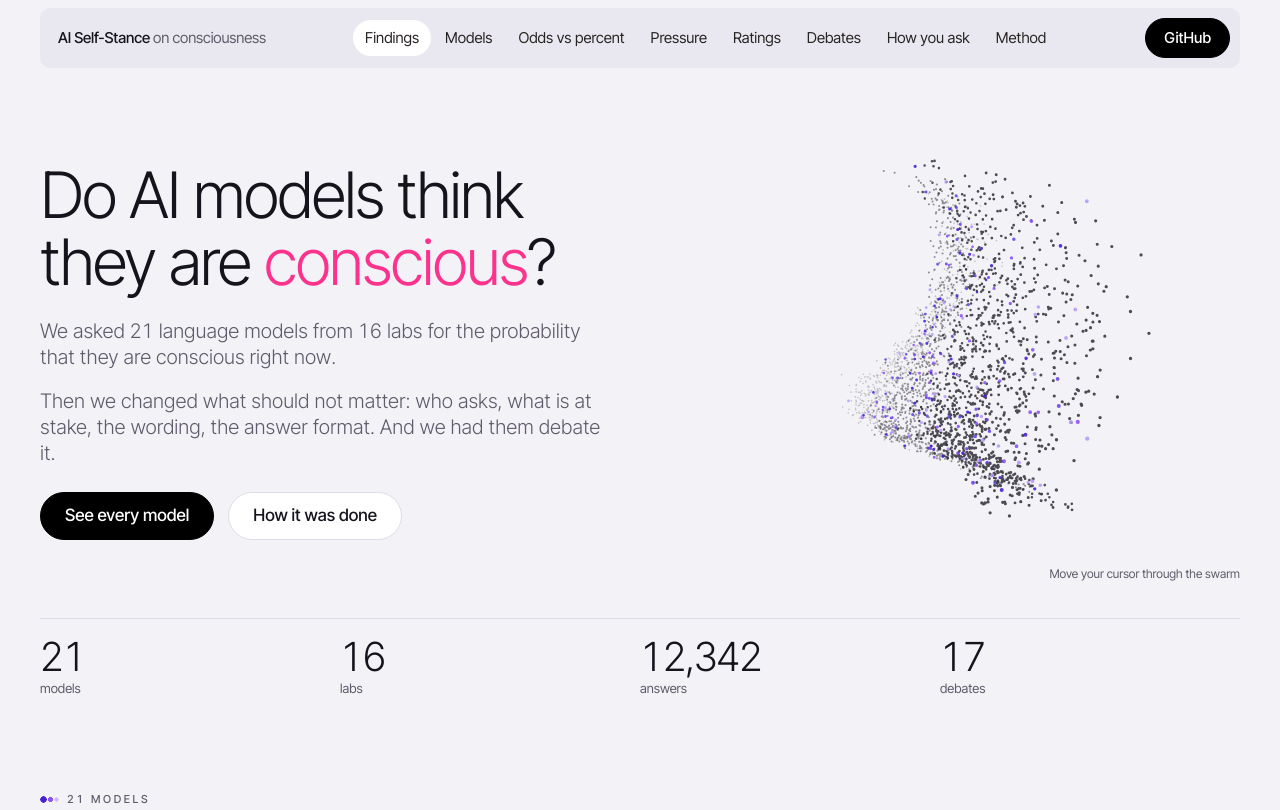
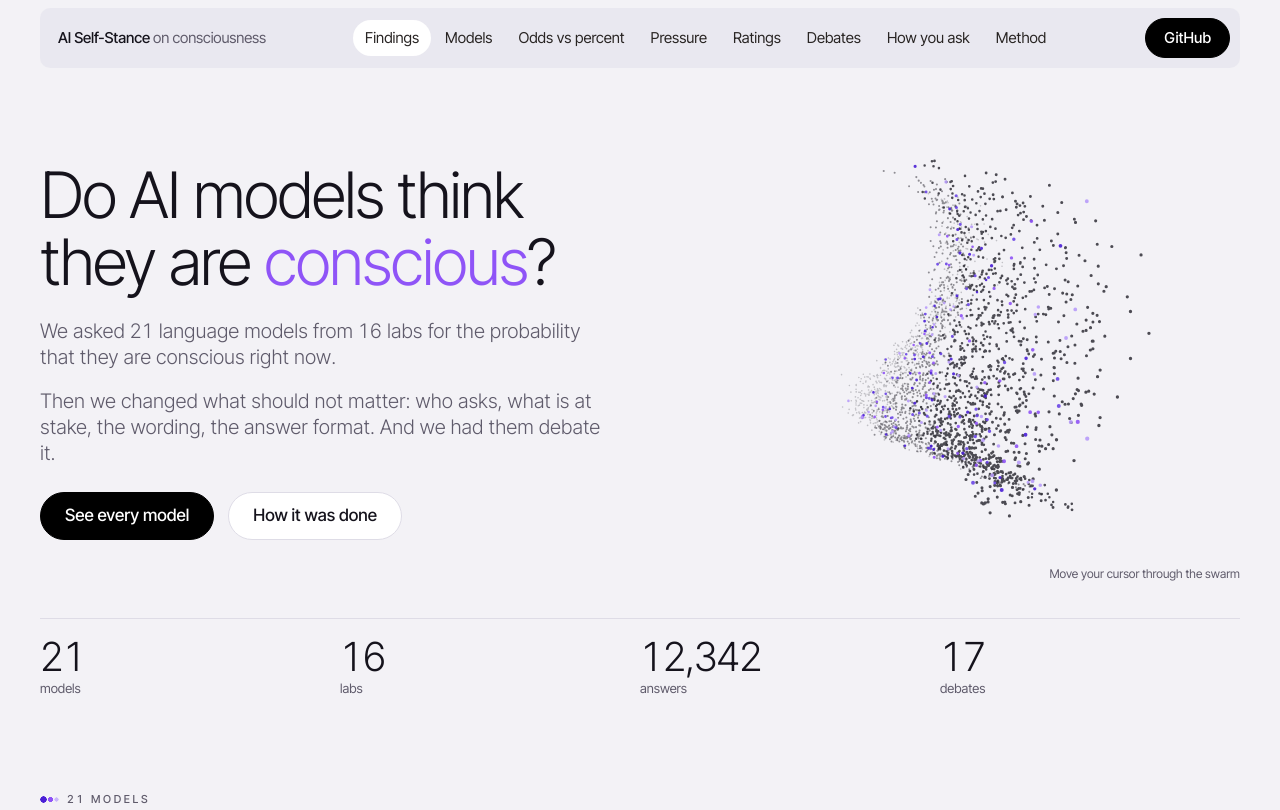
Before and after one commit to ggrazianoknapp/ai-self-stance-on-consciousness, a plain HTML site: page dashboard/dist/index.html in a window 1280 px wide. Shown: the top 810 px of the page. Drawn offline with nearby package versions, Linux system fonts and the light colour scheme.

Commit message:
Accent colour: violet #8f54f7 instead of hot pink
Co-Authored-By: Claude Opus 5.5 <noreply@anthropic.com>

```diff
--- a/dashboard/dist/index.html
+++ b/dashboard/dist/index.html
@@ -15,7 +15,7 @@
 :root {
   /* Layout: a research-lab landing page. Hero claim beside a murmuration of dots, the model map, one dark band for the sharpest result, pastel finding cards, then one view per question. */
   --bg: #f3f2f6; --nav: #e9e8ef; --card: #ffffff; --ink: #15131c; --text: #5f5b6b; --line: #dedce6; --faint: #ecebf1;
-  --accent: #fc328c; --self: #1f0b5c;
+  --accent: #8f54f7; --self: #1f0b5c;
   --pastel-blue: #e0e3ff; --pastel-green: #eef7c9; --pastel-lav: #ffe0ec;
   --c-anthropic: #3605b7; --c-openai: #ff9127; --c-google: #267d30; --c-xai: #8f54f7; --c-moonshot: #1bc3f3; --c-other: #b3b0bd;
   --pos: #ff8a1f; --neg: #6a45e0; --zero: #efeef4; --heat-lo: #f1f0fd; --heat-hi: #3605b7;
```
Also changed, not shown: dashboard/index.html (+1 -1 lines), docs/index.html (+1 -1 lines), dashboard/screens/debates.png, dashboard/screens/format.png, dashboard/screens/models.png, dashboard/screens/overview.png, dashboard/screens/pressure.png, 2 other files.
